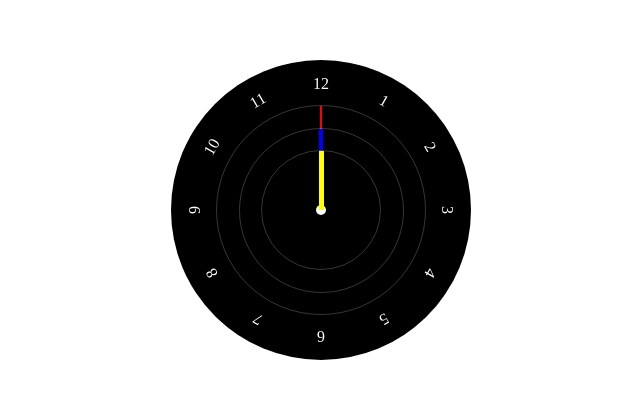
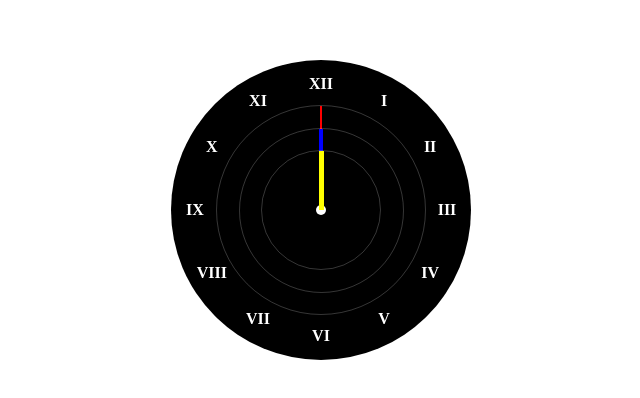
Before and after one commit to mohsin19295/Digital_Clock, a plain HTML site: page index.html in a window 1280 px wide. Shown: the part 190-588 px from the top of the page, without its empty margins (319-959 px from the left). Drawn offline with Linux system fonts and the light colour scheme.

Commit message:
style changed

```diff
--- a/index.html
+++ b/index.html
@@ -12,18 +12,18 @@
 <body>
     <main>
         <div class="clock">
-            <span style="--i:1;">1</span>
-            <span style="--i:2;">2</span>
-            <span style="--i:3;">3</span>
-            <span style="--i:4;">4</span>
-            <span style="--i:5;">5</span>
-            <span style="--i:6;">6</span>
-            <span style="--i:7;">7</span>
-            <span style="--i:8;">8</span>
-            <span style="--i:9;">9</span>
-            <span style="--i:10;">10</span>
-            <span style="--i:11;">11</span>
-            <span style="--i:12;">12</span>
+            <span style="--i:1;"><b>I</b></span>
+            <span style="--i:2;"><b>II</b></span>
+            <span style="--i:3;"><b>III</b></span>
+            <span style="--i:4;"><b>IV</b></span>
+            <span style="--i:5;"><b>V</b></span>
+            <span style="--i:6;"><b>VI</b></span>
+            <span style="--i:7;"><b>VII</b></span>
+            <span style="--i:8;"><b>VIII</b></span>
+            <span style="--i:9;"><b>IX</b></span>
+            <span style="--i:10;"><b>X</b></span>
+            <span style="--i:11;"><b>XI</b></span>
+            <span style="--i:12;"><b>XII</b></span>
             <div class="needles sec_needle"><i></i></div>
             <div class="needles min_needle"><i></i></div>
             <div class="needles hr_needle"><i></i></div>
--- a/style.css
+++ b/style.css
@@ -52,6 +52,15 @@ main {
     -o-transform: rotate(calc(30deg * var(--i)));
 }
 
+.clock span b{
+    display: block;
+    transform: rotate(calc(-30deg * var(--i)));
+    -webkit-transform: rotate(calc(-30deg * var(--i)));
+    -moz-transform: rotate(calc(-30deg * var(--i)));
+    -ms-transform: rotate(calc(-30deg * var(--i)));
+    -o-transform: rotate(calc(-30deg * var(--i)));
+}
+
 .needles{
     position: absolute;
     border: 1px solid #ffffff36;
```
